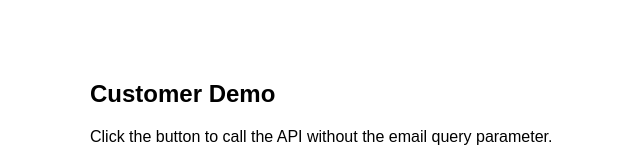
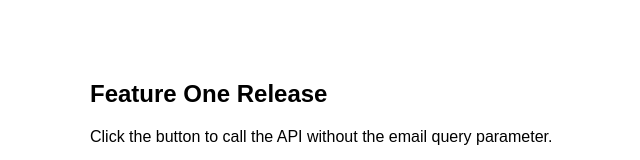
Before and after one commit to taskrecording077-droid/bug-demo, a website: page index.html in a window 1280 px wide. Shown: the top 160 px of the page, without its empty margins (250-890 px from the left). Drawn offline with Linux system fonts and the light colour scheme.

Commit message:
feature one updates heading

```diff
--- a/index.html
+++ b/index.html
@@ -25,7 +25,7 @@
     </style>
   </head>
   <body>
-    <h2>Customer Demo</h2>
+    <h2>Feature One Release</h2>
     <p>Click the button to call the API without the email query parameter.</p>
     <button id="callApi">Fetch Data</button>
     <pre id="result">Waiting...</pre>
```
